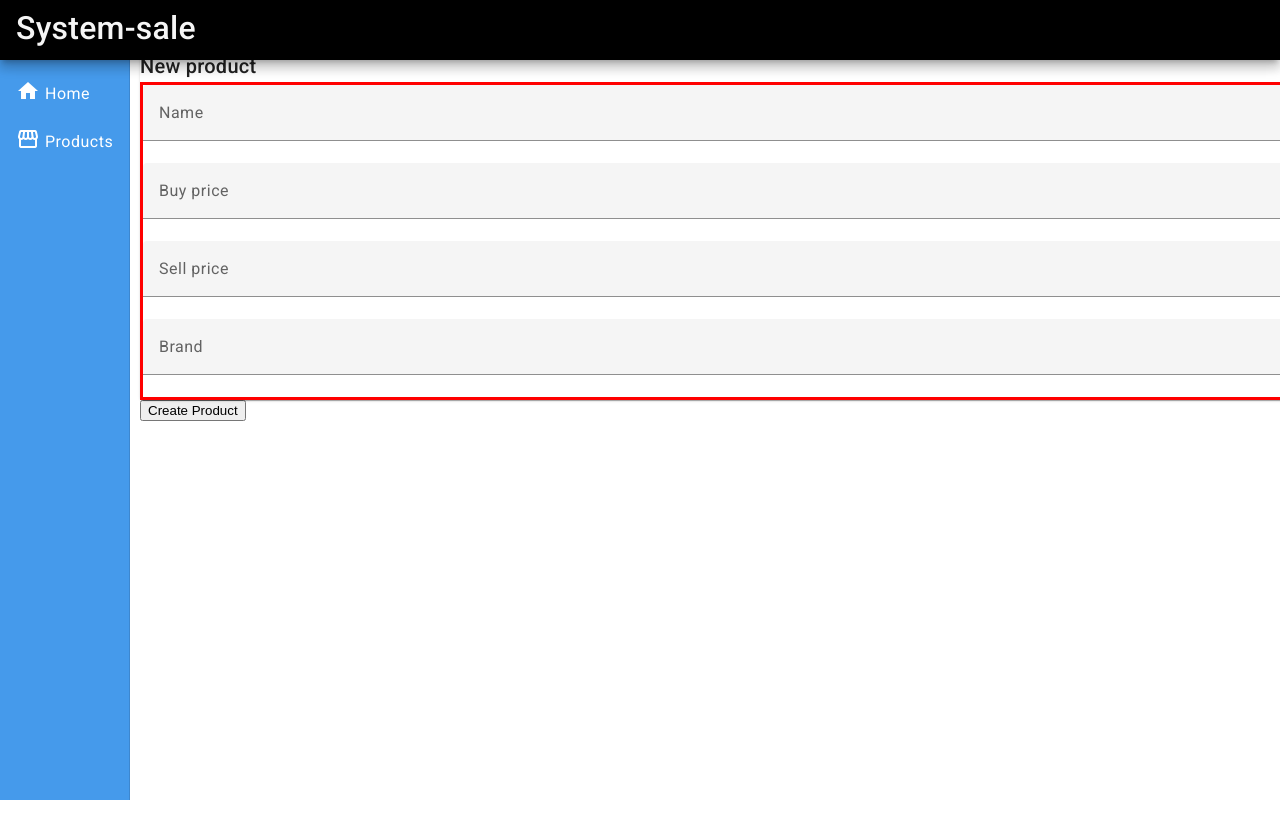
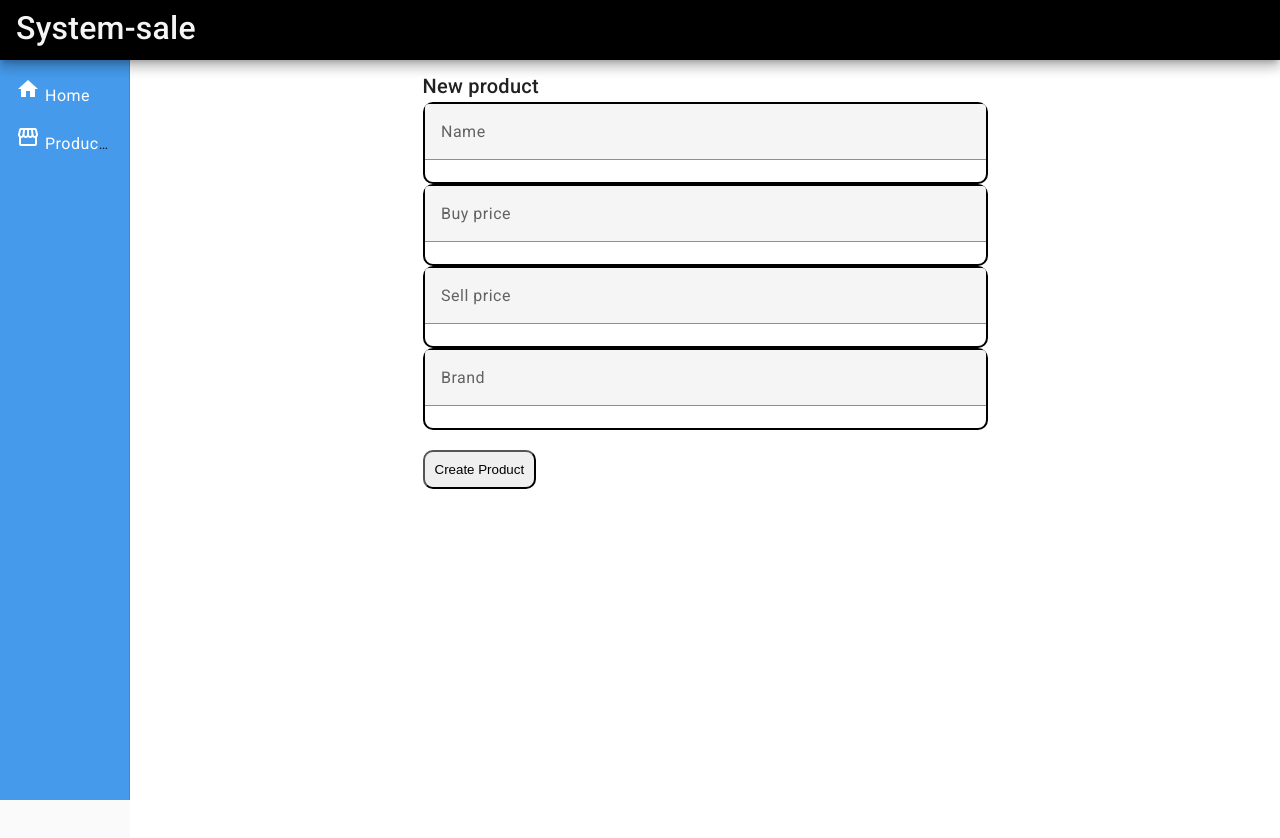
Before and after one commit to InsaneProgZ/sale-system-frontend, an Angular app: page /products/create in a window 1280 px wide. Shown: the top 838 px of the page. Before the commit the page ends 800 px from the top, so only its background shows below. Built offline with nearby package versions, Linux system fonts and the light colour scheme.

Commit message:
FIz some bugs

```diff
--- a/src/app/components/products/product-create/product-create.component.html
+++ b/src/app/components/products/product-create/product-create.component.html
@@ -1,19 +1,19 @@
-<mat-card>
+<mat-card class="create-card">
     <mat-card-title> New product </mat-card-title>
-    <form>
-        <mat-form-field>
-            <input matInput placeholder="Name" [(ngModel)]="product.name" name="name">
+    <form class="create-form">
+        <mat-form-field class="inputs" color="primary">
+            <input matInput placeholder="Name" [(ngModel)]="product.name" name="name" (blur)="true">
         </mat-form-field>
-        <mat-form-field>
+        <mat-form-field class="inputs">
             <input matInput placeholder="Buy price" [(ngModel)]="product.buy_price" name="buy_price">
         </mat-form-field>
-        <mat-form-field>
+        <mat-form-field class="inputs">
             <input matInput placeholder="Sell price" [(ngModel)]="product.sell_price" name="sell_price">
         </mat-form-field>
-        <mat-form-field>
+        <mat-form-field class="inputs">
             <input matInput placeholder="Brand" [(ngModel)]="product.brand" name="brand">
         </mat-form-field>
     </form>
 </mat-card>
 
-<button (click)="createProduct()">Create Product</button>
+<button class="create-product" (click)="createProduct()">Create Product</button>
--- a/src/app/components/products/product-create/product-create.component.scss
+++ b/src/app/components/products/product-create/product-create.component.scss
@@ -1,6 +1,33 @@
-form {
-    display: flex;
-    flex-direction: column;
-    border: solid red;
-    ;
+.create-form {
+  display: flex;
+  flex-direction: column;
 }
+
+.create-card {
+  width: 50%;
+  margin-left: 25%;
+  box-shadow: none;
+}
+
+.create-product {
+  margin: 20px;
+  margin-left: 25%;
+  padding: 10px;
+  border-radius: 10px;
+
+}
+
+.create-product:hover{
+  background-color: rgb(116, 116, 116);
+}
+
+.inputs {
+  border-radius: 10px;
+  border: 2px black solid;
+  height: fit-content;
+
+}
+
+.mat-mdc-form-field-subscript-wrapper {
+  height: 1110px;
+}
--- a/src/app/components/template/header/header.component.scss
+++ b/src/app/components/template/header/header.component.scss
@@ -1,5 +1,6 @@
 .header {
-  position: fixed;
+  position: sticky;
+  top: 0px;
   z-index: 2;
   background-color: rgb(0, 0, 0);
   height: 60px;
--- a/src/app/components/template/nav/nav.component.scss
+++ b/src/app/components/template/nav/nav.component.scss
@@ -5,7 +5,6 @@
 
 .items {
   color: white;
-  display: flex;
 }
 
 .item-text {
@@ -15,6 +14,6 @@
 
 .content {
   background-color: rgb(255, 255, 255);
-  width: 100%;
-  padding: 50px 10px;
+  padding: 10px;
+  height: 1000px;
 }
--- a/src/index.html
+++ b/src/index.html
@@ -11,6 +11,6 @@
   <link href="https://fonts.googleapis.com/icon?family=Material+Icons" rel="stylesheet">
 </head>
 <body class="mat-typography">
-  <app-root></app-root>
+  <app-root class="root"></app-root>
 </body>
 </html>
--- a/src/styles.scss
+++ b/src/styles.scss
@@ -1,4 +1,6 @@
 /* You can add global styles to this file, and also import other style files */
 
-html, body { height: 100%; }
+html, body {
+    height: 100%;
+}
 body { margin: 0; font-family: Roboto, "Helvetica Neue", sans-serif; }
```
Also changed, not shown: src/app/view/home/home.component.scss (line endings or trailing spaces).
